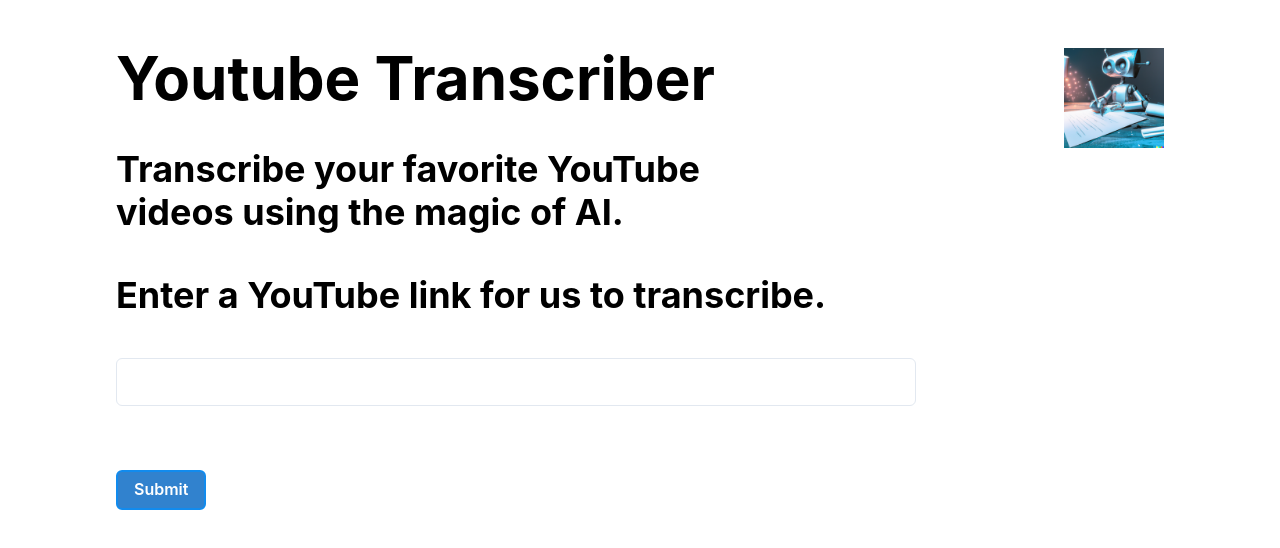
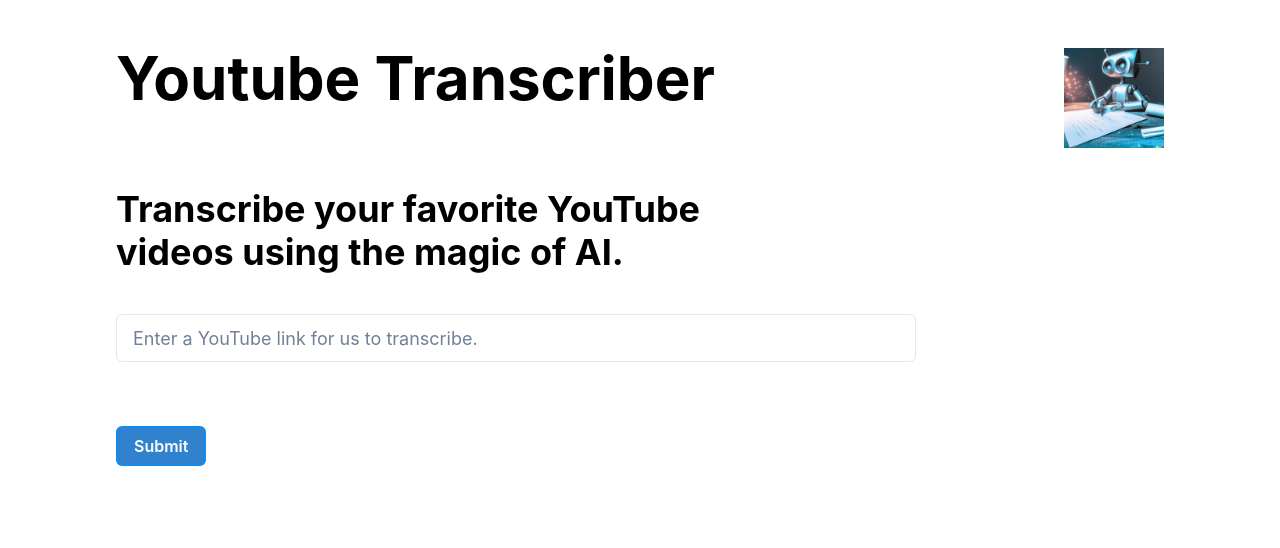
Before and after one commit to paramsingh/transcribe, a Next.js app in the folder frontend/: page / in a window 1280 px wide. Shown: the top 548 px of the page. Built offline with nearby package versions, Linux system fonts and the light colour scheme.

Commit message:
improve button

```diff
--- a/frontend/pages/index.tsx
+++ b/frontend/pages/index.tsx
@@ -76,7 +76,7 @@
       </Head>
       <main>
         <div>
-          <Flex direction="row">
+          <Flex direction="row" paddingBottom={10}>
             <Heading as={"h1"} size="3xl" paddingBottom={10}>
               Youtube Transcriber
             </Heading>
@@ -88,19 +88,15 @@
             />
           </Flex>
 
-          <Heading as={"h2"} size="xl">
+          <Heading as={"h2"} size="xl" paddingBottom={10}>
             Transcribe your favorite YouTube videos using the magic of AI.
           </Heading>
-          <Box paddingTop={10} paddingBottom={10}>
-            <Heading as={"h5"}>
-              Enter a YouTube link for us to transcribe.
-            </Heading>
-          </Box>
           <Box paddingBottom={10}>
             <Input
               size="lg"
               onChange={(e) => setLink(e.target.value)}
               disabled={submitted}
+              placeholder={"Enter a YouTube link for us to transcribe."}
             />
           </Box>
           <Button
@@ -108,7 +104,14 @@
             onClick={(e) => submit()}
             disabled={submitted}
           >
-            Submit
+            {!submitted ? (
+              "Submit"
+            ) : (
+              <>
+                <span style={{ paddingRight: "5px" }}>Transcribing</span>{" "}
+                <Spinner size="sm" />
+              </>
+            )}
           </Button>
           {submitted && (
             <Box paddingTop={10}>
@@ -116,7 +119,6 @@
                 Please wait for a transcription, we&lsquo;ll redirect you when
                 it&lsquo;s ready.
               </Text>
-              <Spinner />
             </Box>
           )}
         </div>
```
